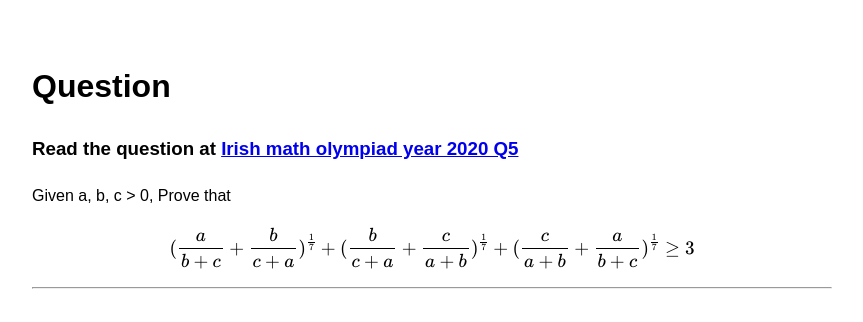
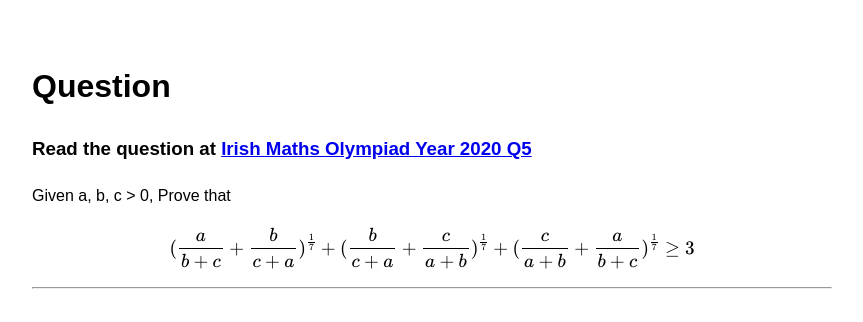
Before and after one commit to tinhomak/tinhomak.github.io, a Jekyll site: the page docs/math/solve_an_2020_irish_math_olymapid_question.html, which Jekyll copies as it is, in a window 1280 px wide. Shown: the top 322 px of the page, without its empty margins (208-1071 px from the left). Built offline with Jekyll 4.4.1, drawn with Linux system fonts in a browser that asks for light colours.

Commit message:
Fix formatting in Irish Maths Olympiad question link

```diff
--- a/docs/math/solve_an_2020_irish_math_olymapid_question.html
+++ b/docs/math/solve_an_2020_irish_math_olymapid_question.html
@@ -8,7 +8,7 @@
 <body style="font-family: sans-serif; line-height: 1.6; padding: 40px; max-width: 800px; margin: auto;">
 
     <h1>Question</h1>
-    <h3>Read the question at <a href="https://maths.ucd.ie/~dukes/Irish_Maths_Olympiad_Compendium.pdf">Irish math olympiad year 2020 Q5</a></h3>
+    <h3>Read the question at <a href="https://maths.ucd.ie/~dukes/Irish_Maths_Olympiad_Compendium.pdf">Irish Maths Olympiad Year 2020 Q5</a></h3>
     <p>Given a, b, c > 0, Prove that</p>
 $$(\frac{a}{b+c} + \frac{b}{c+a}) ^ \frac{1}{7} + (\frac{b}{c+a} + \frac{c}{a+b}) ^ \frac{1}{7} + (\frac{c}{a+b} + \frac{a}{b+c}) ^ \frac{1}{7} \geq 3$$
     <hr/>
```
